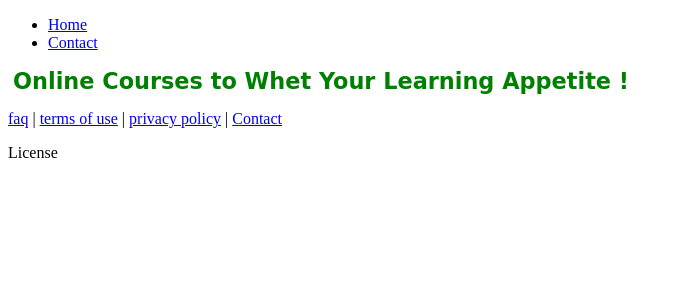
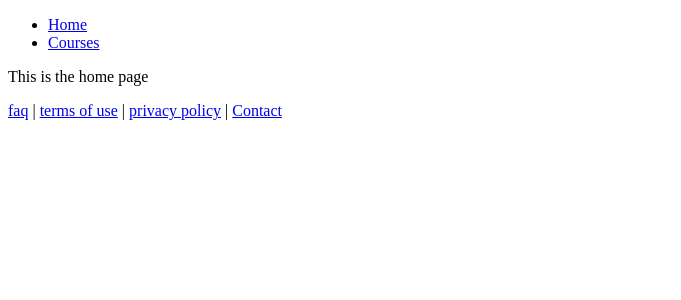
Before and after one commit to adaptives/Lernado, a Django app: template templates/home.html in a window 1280 px wide. Shown: the top 300 px of the page, without its empty margins (0-681 px from the left). Run offline with Django 3.2, Linux system fonts and the light colour scheme; the template is opened without the code that fills it, so the values that code supplies are empty; some libraries are stand-ins or nearby versions.

Commit message:
added a courses template and removed contacts

```diff
--- a/templates/base.html
+++ b/templates/base.html
@@ -17,14 +17,15 @@
 		<div class="logo"></div>
 		<div id="navigation">
 			<ul id="nav" class="menu">
-				<li id="menu-item-2"
+				<li id="menu-item-1"
 					class="menu-item menu-item-type-custom menu-item-object-custom current-menu-item menu-item-home menu-item-95">
 					<a href="/">Home</a>
 				</li>
 				<li id="menu-item-2"
 					class="menu-item menu-item-type-custom menu-item-object-custom current-menu-item menu-item-home menu-item-95">
-					<a href="/">Contact</a>
+					<a href="/courses/">Courses</a>
 				</li>
+
 			</ul>
 		</div> <!-- end navigation -->
 	</div> <!-- end header -->
@@ -57,10 +58,10 @@
 			<div class="info">
         			<div class="links">
 			<p>
-				<a href="#">faq</a> | <a href="#">terms of use</a> | <a href="#">privacy policy</a> | <a href="#">Contact</a>
+				<a href="/page/faq">faq</a> | <a href="#">terms of use</a> | <a href="#">privacy policy</a> | <a href="#">Contact</a>
 			</p>
 			<p>
-				License
+				<!--  License  -->
 			</p>
 			</div>
 			</div>
--- a/templates/home.html
+++ b/templates/home.html
@@ -1,42 +1,8 @@
 {% extends "base.html" %}
 {% block content %}
-<div class="courses">
+<div class="home">
 
-	<div style="margin-left: 5px; margin-bottom: 10px;">
-		<span style="padding-bottom: 4px; font-family: Comic Sans, Comic Sans MS; font-size: 1.4em; font-weight: bold; color: green;">Online Courses to Whet Your Learning Appetite !</span>
-	</div>
-
-	<ul>
-	{% for course in courses %}
-		<div class="post-box"></div>
-		<div class="comentwrap">
-			<div class="grid">
-			 	<a href="{% url lernado.views.course course_id=course.id%}">
-			 		<img src="/static/images/default_course_image.gif" border="0" width="40" height="40" />
-			 	</a>
-			 </div>
-			 <div class="comentwrappost-title">
-			 	<a href="{% url lernado.views.course course_id=course.id %}">{{course.title}}</a>
-			 </div>
-			 <div class="comentwrappost-datetime">
-			 <div>
-			 	{% if course.start_date and course.end_date %}
-			 		Starting {{course.start_date}} - Ending {{course.end_date}}
-			 	{% endif %}
-			 	</div>
-			 </div>
-			 <div class="comentwrappost-course">
-
-			 </div>
-			 <div align="center" class="pepcomentwrap">
-				 <div class="pep"><img src="/static/images/people.png" border="0" width="20" height="17" /></div>
-				 <div class="peptext">{{course.users.count}}</div>
-			 </div>
-		</div>
-
-
-	{% endfor %}
-	</ul>
+This is the home page
 
 </div>
 {% endblock %}
--- a/urls.py
+++ b/urls.py
@@ -9,6 +9,7 @@ admin.autodiscover()
 
 urlpatterns = patterns('',
     ('^$', views.home),
+    ('^courses/$', views.courses),
     ('^accounts/login/$', login),
     ('^accounts/logout/$', logout),
     ('^accounts/(?P<user_id>\d+)/pic/$', account_views.profile_pic),
@@ -24,6 +25,7 @@ urlpatterns = patterns('',
     (r'^course/(?P<course_id>\d+)/askquestion/$', views.ask_question),
     (r'^course/(?P<course_id>\d+)/activity/(?P<activity_id>\d+)/$', views.activity),
     (r'^course/(?P<course_id>\d+)/activity/(?P<activity_id>\d+)/response/(?P<activity_response_id>\d+)/$', views.activity_response),
+    ('^page/(?P<page>.+)/$', views.page),
     # Examples:
     # url(r'^$', 'lernado.views.home', name='home'),
     # url(r'^lernado/', include('lernado.foo.urls')),
```
Also changed, not shown: templates/courses.html (added, +42 -0 lines), views.py (+10 -1 lines).
